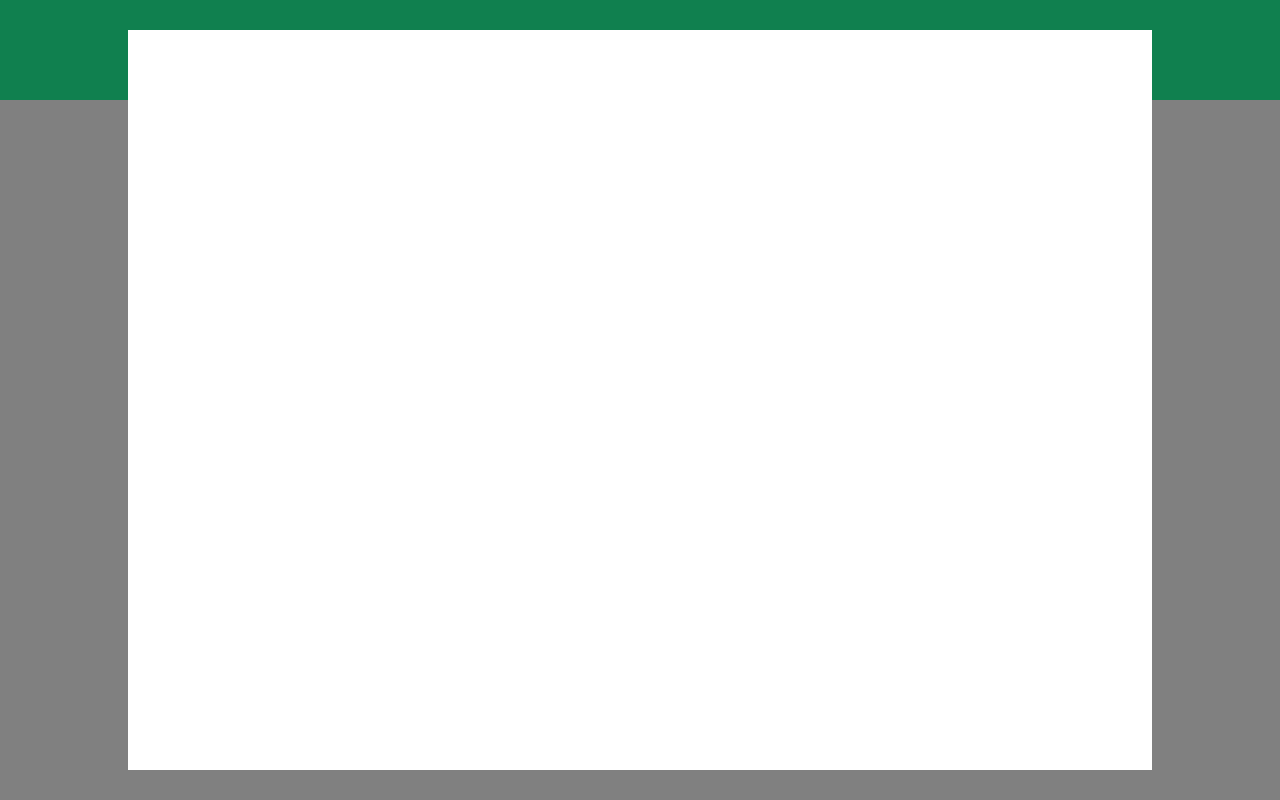
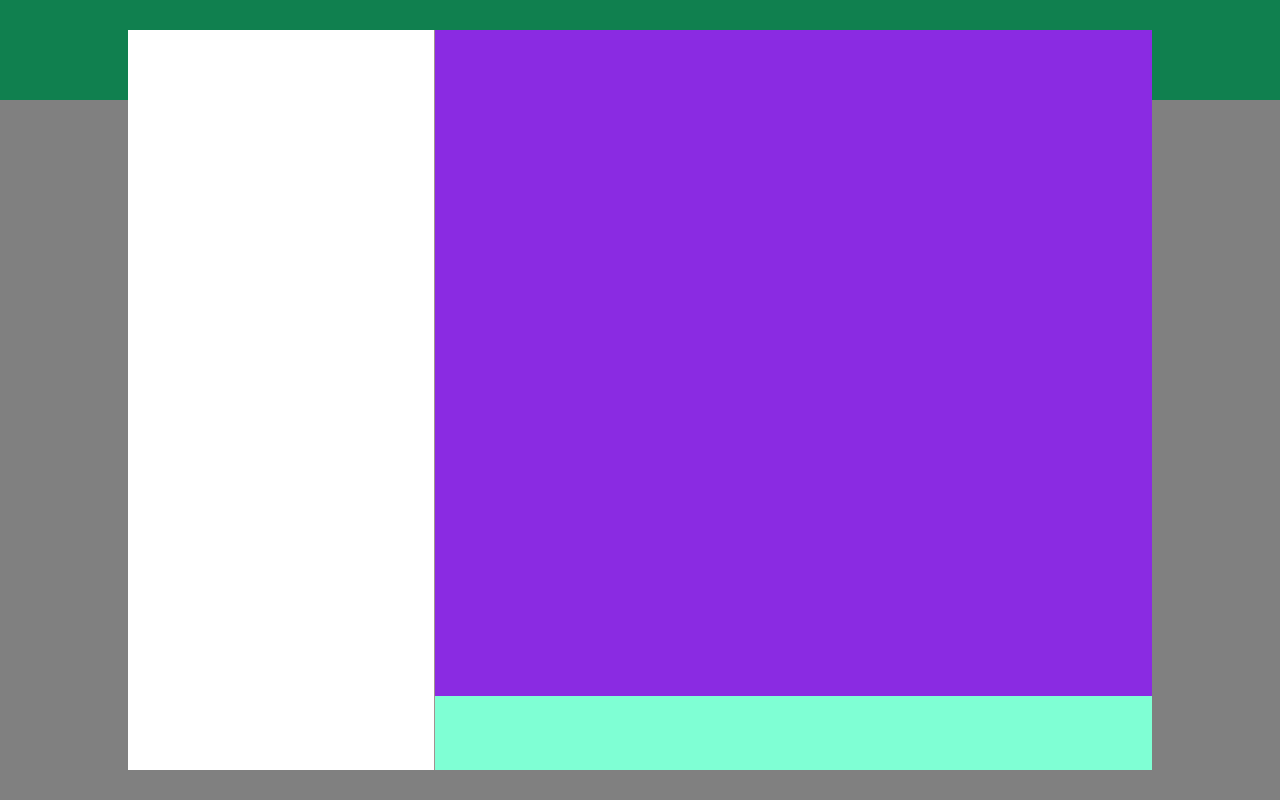
Before and after one commit to Vinctdea/vue-boolzapp, a plain HTML site: page index.html in a window 1280 px wide. Drawn offline with Linux system fonts and the light colour scheme.

Commit message:
feat: add macro style main

```diff
--- a/css/style.css
+++ b/css/style.css
@@ -35,3 +35,34 @@ main{
     /* debug */
     background-color: white;
 }
+
+.col_sx{
+    height: 100%;
+    width: 30%;
+    border-right: 1px solid rgb(162, 145, 145);
+}
+
+.col_dx{
+    width: 70%;
+    height: 100%;
+    position: relative;
+    /* debug */
+    /* background-color: black; */
+}
+
+.raw_top_dx{
+    height: 90%;
+
+    /* debug */
+    background-color: blueviolet;
+
+}
+
+.raw_bot_dx{
+    height: 10%;
+    width: 100%;
+    position: absolute;
+    bottom: 0 ;
+    /* debug */
+    background-color: aquamarine;
+}
--- a/index.html
+++ b/index.html
@@ -19,6 +19,13 @@
 
         <!-- section container app -->
          <section id="app_container">
+            <div class="col_sx">
+
+            </div>
+            <div class="col_dx">
+                <div class="raw_top_dx"></div>
+                <div class="raw_bot_dx"></div>
+            </div>
 
          </section>
     </main>
```
